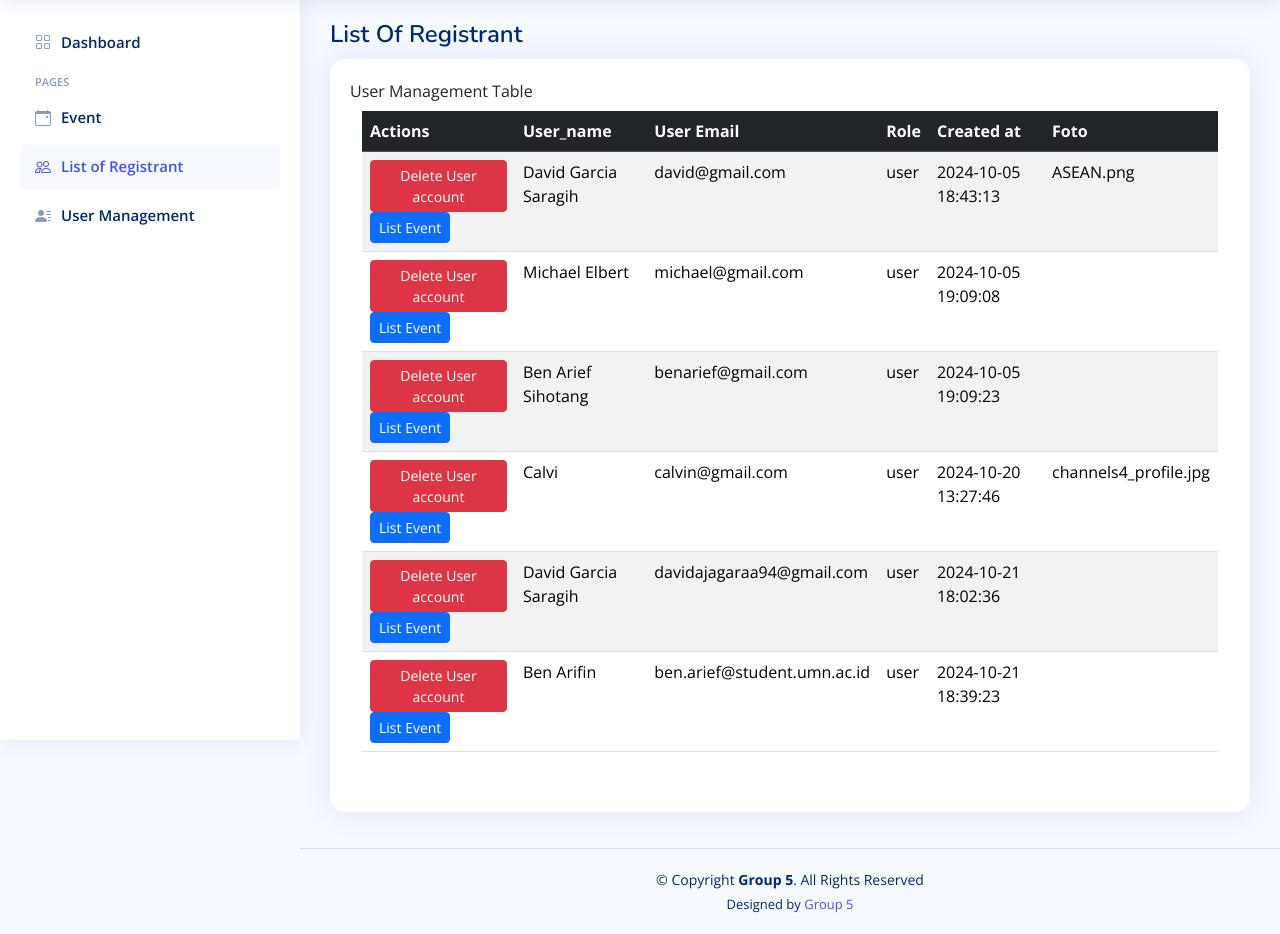
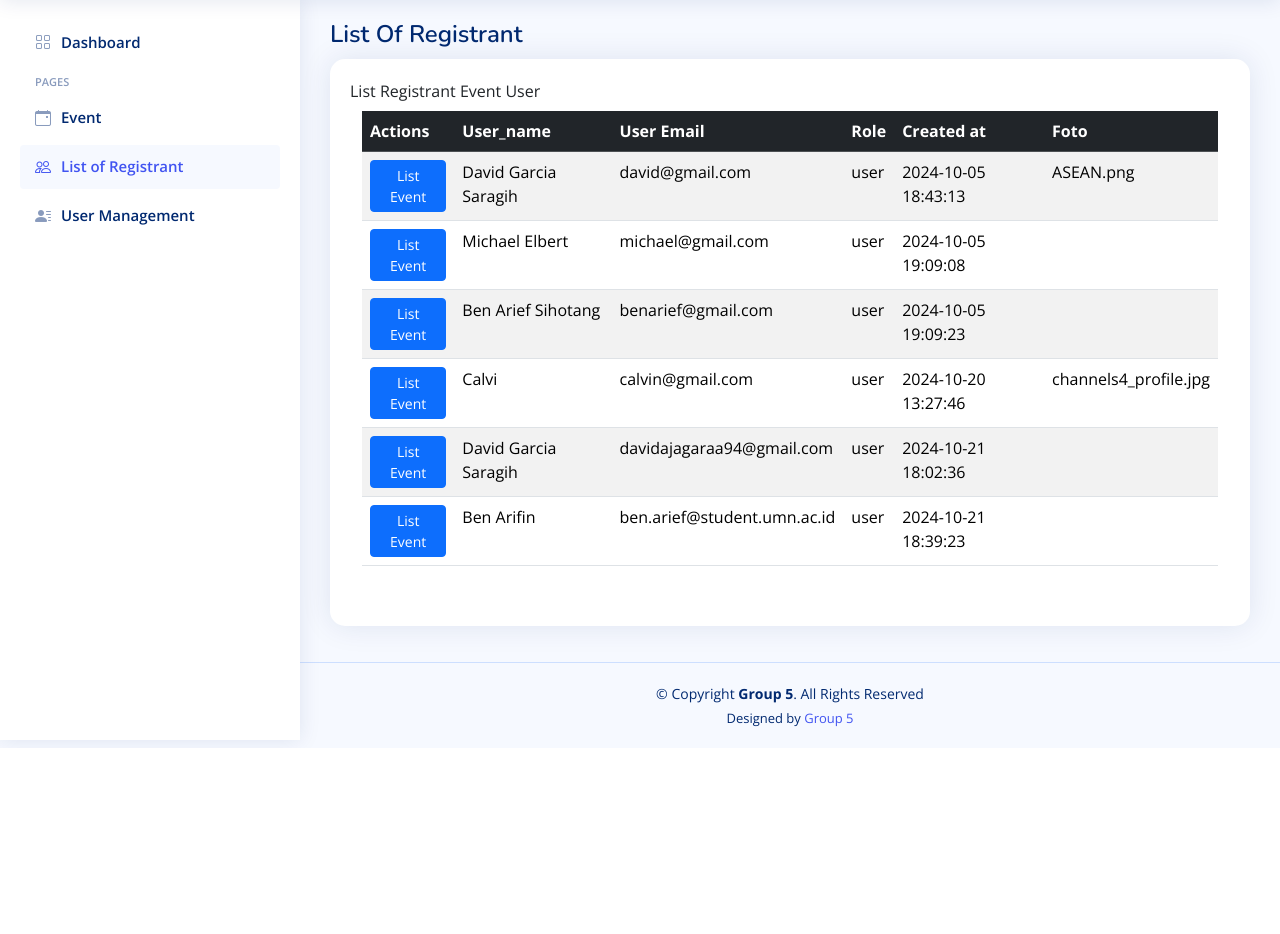
Before and after one commit to MichKyleEl/UTS-Web-Programming-LEC, a PHP site: page /listofregistrant.php in a window 1280 px wide. Shown: the part 60-994 px from the top of the page. After the commit the page ends 808 px from the top, so only its background shows below. Run offline with PHP 8.4, Linux system fonts and the light colour scheme; a user stored in the database is signed in; data comes from the database, SQL or seed files in the repository; some libraries are stand-ins or nearby versions.

Commit message:
hapus delete di listofregistrant.php

```diff
--- a/listofregistrant.php
+++ b/listofregistrant.php
@@ -30,7 +30,7 @@ require 'features/sidebar.php';
     require 'features/pagetitle.php';
     ?>
     <div class="card mb-3" style="padding:20px; border-radius:15px">
-        User Management Table
+        List Registrant Event User
         <div class="container mb-4">
             <div class="table-responsive mt-2">
                 <table class="table table-striped table-hover">
@@ -49,7 +49,6 @@ require 'features/sidebar.php';
                         <?php foreach ($tabelevent as $row) : ?>
                             <tr>
                                 <td>
-                                    <a href="deleteuser.php?user_id=<?= $row["user_id"]; ?>" onclick="return confirm('Are you sure want to delete this account?');" class=" btn btn-danger btn-sm">Delete User account</a>
                                     <a href="listeventuser.php?user_id=<?= $row['user_id']; ?>" class="btn btn-primary btn-sm">List Event</a>
                                 </td>
                                 <td><?= $row["user_name"]; ?></td>
```
